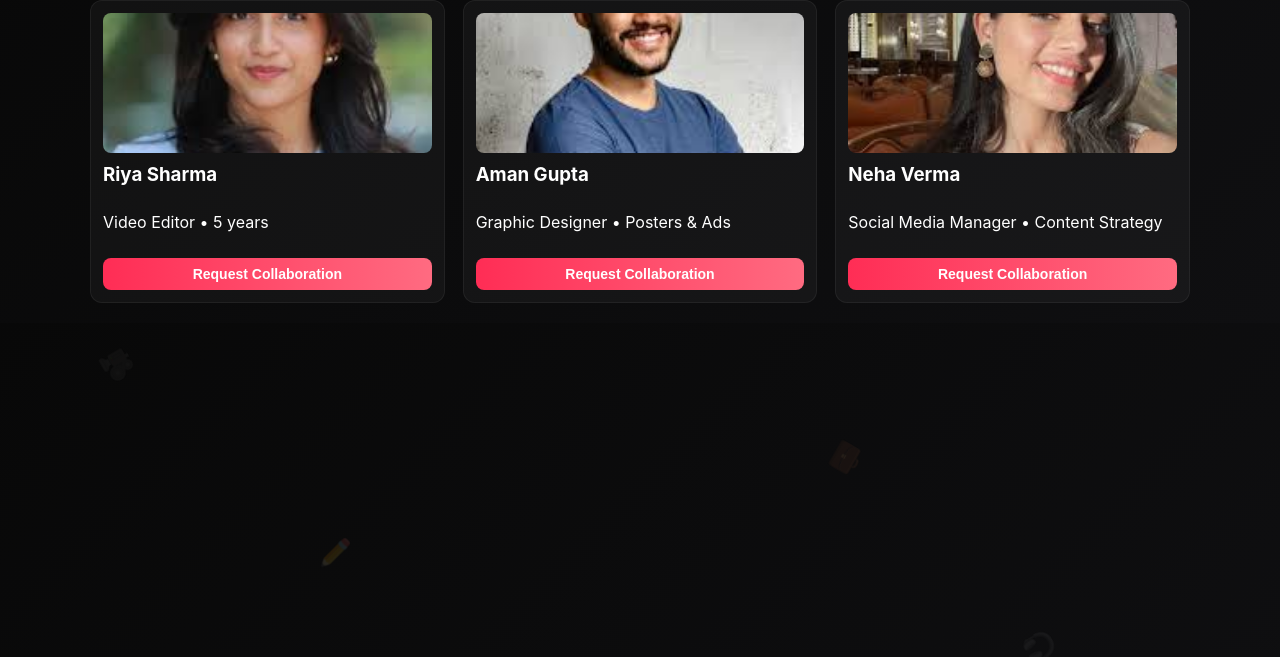
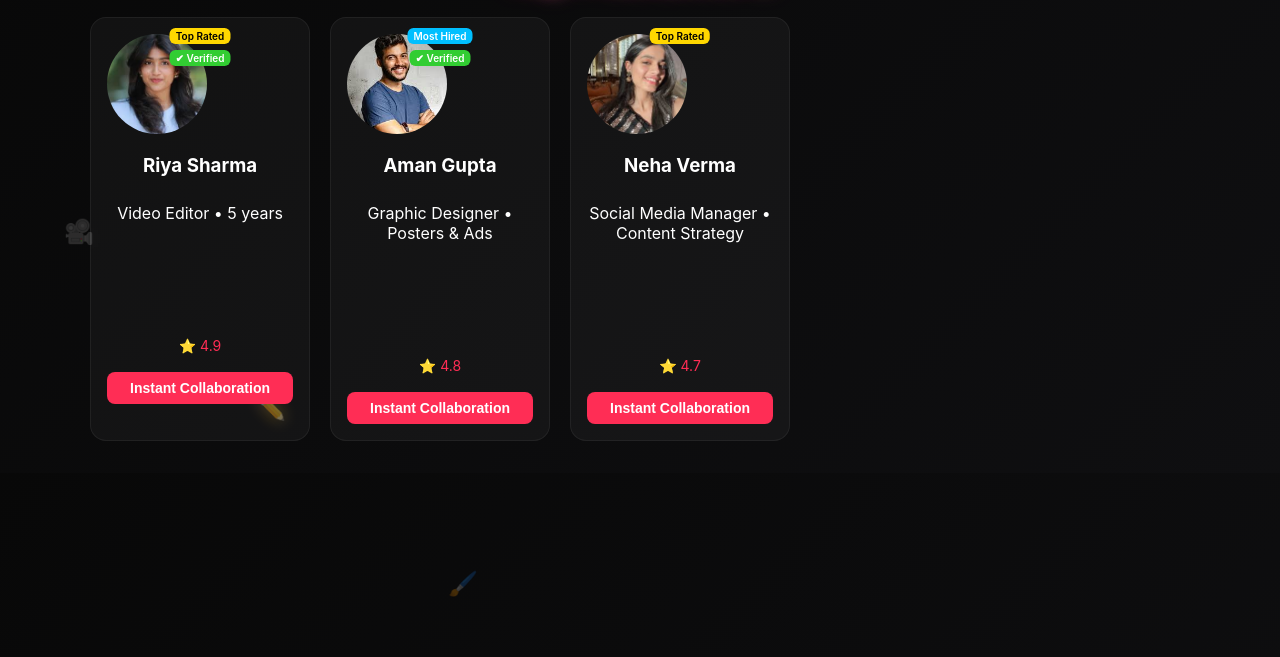
Before and after one commit to techkashish/Bizify, a plain HTML site: page collab.html in a window 1280 px wide. Shown: the part 143-800 px from the top of the page. Drawn offline with Linux system fonts and the light colour scheme; files whose address does not match are found by name.

Commit message:
collab.html

```diff
--- a/collab.html
+++ b/collab.html
@@ -3,14 +3,132 @@
 <head>
   <meta charset="utf-8" />
   <meta name="viewport" content="width=device-width,initial-scale=1" />
-  <title>Hire Freelancers</title>
+  <title>Hire Freelancers — Bizify</title>
   <link rel="stylesheet" href="style.css" />
   <script defer src="script.js"></script>
+
+  <style>
+    /* --- Carousel & Card Styles --- */
+    .cards {
+      display: flex;
+      gap: 20px;
+      overflow-x: auto;
+      padding-bottom: 12px;
+      scroll-behavior: smooth;
+    }
+    .cards::-webkit-scrollbar { height: 8px; }
+    .cards::-webkit-scrollbar-thumb { background: var(--accent); border-radius: 4px; }
+
+    .card {
+      flex: 0 0 220px;
+      background: var(--glass);
+      border-radius: 16px;
+      padding: 16px;
+      text-align: center;
+      cursor: pointer;
+      position: relative;
+      transition: transform 0.25s, box-shadow 0.25s;
+    }
+    .card:hover { transform: scale(1.05); box-shadow: 0 12px 28px rgba(255,45,85,0.35); }
+
+    .card img { width: 100px; height: 100px; border-radius: 50%; object-fit: cover; margin-bottom: 10px; }
+
+    .badges {
+      position: absolute;
+      top: 10px;
+      left: 50%;
+      transform: translateX(-50%);
+      display: flex;
+      gap: 6px;
+      flex-wrap: wrap;
+      justify-content: center;
+    }
+    .badge {
+      font-size: 10px;
+      font-weight: 600;
+      padding: 2px 6px;
+      border-radius: 6px;
+      color: #fff;
+    }
+    .top-rated { background: gold; color: #000; }
+    .verified { background: limegreen; }
+    .most-hired { background: deepskyblue; }
+
+    .skills {
+      margin: 8px 0;
+      display: flex;
+      flex-wrap: wrap;
+      gap: 6px;
+      justify-content: center;
+      opacity: 0;
+      transition: 0.25s ease;
+      font-size: 12px;
+      color: var(--muted);
+    }
+    .card:hover .skills { opacity: 1; }
+
+    .rating {
+      font-size: 14px;
+      color: var(--accent);
+      margin-bottom: 8px;
+    }
+
+    .btn.small {
+      padding: 8px 12px;
+      font-size: 14px;
+      border-radius: 8px;
+      background: var(--accent);
+      border: none;
+      color: #fff;
+      cursor: pointer;
+      transition: 0.2s;
+    }
+    .btn.small:hover { background: #ff4f70; }
+
+    /* --- Glowing title --- */
+    .glow-title {
+      text-align: center;
+      font-size: 32px;
+      margin-bottom: 20px;
+      color: #fff;
+      text-shadow: 0 0 8px #ff2d55, 0 0 12px #ff2d55, 0 0 16px #ff2d55;
+      animation: colorPulse 2s infinite alternate;
+    }
+    @keyframes colorPulse {
+      0% { text-shadow: 0 0 8px #ff2d55, 0 0 12px #ff2d55, 0 0 16px #ff2d55; }
+      50% { text-shadow: 0 0 12px #ff73a0, 0 0 18px #ff73a0, 0 0 24px #ff73a0; }
+      100% { text-shadow: 0 0 8px #ff2d55, 0 0 12px #ff2d55, 0 0 16px #ff2d55; }
+    }
+
+    /* --- Freelancer background floating icons --- */
+    .freelance-bg {
+      position: relative;
+      overflow: hidden;
+    }
+    .floating-icons span {
+      position: absolute;
+      font-size: 24px;
+      opacity: 0.2;
+      animation: floatIcon 10s linear infinite;
+    }
+    .floating-icons span:nth-child(1) { left: 5%; animation-delay: 0s; }
+    .floating-icons span:nth-child(2) { left: 20%; animation-delay: 2s; }
+    .floating-icons span:nth-child(3) { left: 35%; animation-delay: 4s; }
+    .floating-icons span:nth-child(4) { left: 50%; animation-delay: 6s; }
+    .floating-icons span:nth-child(5) { left: 65%; animation-delay: 8s; }
+    .floating-icons span:nth-child(6) { left: 80%; animation-delay: 10s; }
+
+    @keyframes floatIcon {
+      0% { transform: translateY(100vh); opacity:0.2; }
+      50% { opacity:0.5; }
+      100% { transform: translateY(-10vh); opacity:0.2; }
+    }
+  </style>
 </head>
 
 <body class="freelance-bg">
 
-  <!-- FREELANCER FLOATING ICONS -->
+  <!-- Floating Freelancer Icons -->
   <div class="floating-icons">
     <span>🎥</span>
     <span>✏️</span>
@@ -34,25 +152,51 @@
     <h2 class="glow-title">Top Freelancers</h2>
 
     <div class="cards">
+      <!-- Freelancer Card 1 -->
       <div class="card" onclick="openCollab(0)">
+        <div class="badges">
+          <span class="badge top-rated">Top Rated</span>
+          <span class="badge verified">✔ Verified</span>
+        </div>
         <img src="riya.jpg" alt="Riya" />
         <h3>Riya Sharma</h3>
         <p>Video Editor • 5 years</p>
-        <button class="btn small">Request Collaboration</button>
+        <div class="skills">
+          <span>Editing</span><span>Color Grading</span><span>Thumbnails</span>
+        </div>
+        <div class="rating">⭐ 4.9</div>
+        <button class="btn small" onclick="openCollab(0)">Instant Collaboration</button>
       </div>
 
+      <!-- Freelancer Card 2 -->
       <div class="card" onclick="openCollab(1)">
+        <div class="badges">
+          <span class="badge most-hired">Most Hired</span>
+          <span class="badge verified">✔ Verified</span>
+        </div>
         <img src="aman.jpg" alt="Aman" />
         <h3>Aman Gupta</h3>
         <p>Graphic Designer • Posters & Ads</p>
-        <button class="btn small">Request Collaboration</button>
+        <div class="skills">
+          <span>Posters</span><span>Branding</span><span>Ads</span>
+        </div>
+        <div class="rating">⭐ 4.8</div>
+        <button class="btn small" onclick="openCollab(1)">Instant Collaboration</button>
       </div>
 
+      <!-- Freelancer Card 3 -->
       <div class="card" onclick="openCollab(2)">
+        <div class="badges">
+          <span class="badge top-rated">Top Rated</span>
+        </div>
         <img src="neha.jpg" alt="Neha" />
         <h3>Neha Verma</h3>
         <p>Social Media Manager • Content Strategy</p>
-        <button class="btn small">Request Collaboration</button>
+        <div class="skills">
+          <span>Content Strategy</span><span>Copywriting</span>
+        </div>
+        <div class="rating">⭐ 4.7</div>
+        <button class="btn small" onclick="openCollab(2)">Instant Collaboration</button>
       </div>
     </div>
   </main>
@@ -61,37 +205,41 @@
   <div id="collabModal" class="modal hidden">
     <div class="modal-card">
       <button class="modal-close" onclick="closeCollab()">✕</button>
-
       <div class="modal-left">
         <img id="modalProfilePic" src="assets/images/salon.jpg" alt="profile" />
         <h3 id="modalName">Name</h3>
         <p id="modalRole">Role</p>
         <div id="modalSkills" class="skills"></div>
       </div>
-
       <div class="modal-right">
         <h4>Send Collaboration Request</h4>
-
         <form id="collabForm" onsubmit="submitCollab(event)">
           <label>Your Name</label>
           <input id="reqName" required />
-
           <label>Your Email</label>
           <input id="reqEmail" type="email" required />
-
           <label>Message</label>
           <textarea id="reqMsg" rows="4" required>Hi — I'd like to collaborate on a reel/post...</textarea>
-
           <div style="display:flex; gap:10px; margin-top:12px;">
             <button type="submit" class="btn">Send Request</button>
             <button type="button" class="btn ghost" onclick="closeCollab()">Cancel</button>
           </div>
         </form>
-
         <div id="collabResult" class="collab-result"></div>
       </div>
     </div>
   </div>
 
+  <script>
+    // Prevent card click bubbling to button
+    document.querySelectorAll('.card .btn').forEach(btn => {
+      btn.addEventListener('click', e => {
+        e.stopPropagation();
+        const index = Array.from(btn.parentNode.parentNode.children).indexOf(btn.parentNode);
+        openCollab(index);
+      });
+    });
+  </script>
+
 </body>
 </html>
```
